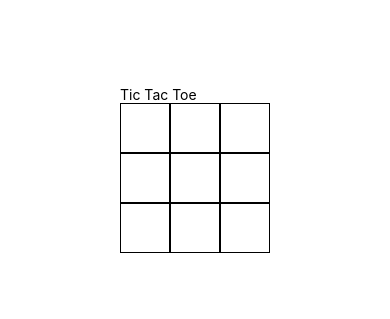
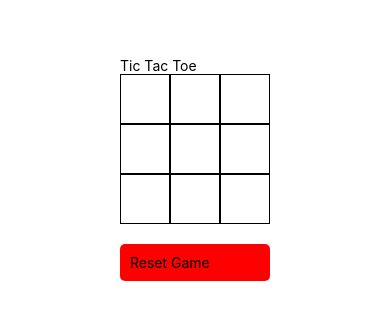
Before and after one commit to spthomas5/tic-tac-toe, a React Native app: screen / in a window 390 px wide. Shown: the part 253-572 px from the top of the page. Built offline with nearby package versions, Linux system fonts and the light colour scheme.

Commit message:
Add reset button

```diff
--- a/src/GameBoard.tsx
+++ b/src/GameBoard.tsx
@@ -1,5 +1,5 @@
 import React, { useState } from 'react';
-import { View, Text, StyleSheet, Alert } from 'react-native';
+import { View, Text, StyleSheet, Alert, TouchableOpacity } from 'react-native';
 import Square from './Square';
 
 type Cell = 'X' | 'O' | null;
@@ -55,7 +55,16 @@ const GameBoard = () => {
   }
 
   return false;
-};
+  };
+
+  const resetGame = () => {
+    setBoard([
+      [null, null, null],
+      [null, null, null],
+      [null, null, null],
+    ]);
+    setIsPlayerTurn(true);
+  };
 
   return (
     <View>
@@ -69,6 +78,10 @@ const GameBoard = () => {
         </View>
       ))}
 
+      <TouchableOpacity style={styles.resetButton} onPress={resetGame} >
+        <Text>Reset Game</Text>
+      </TouchableOpacity>
+
     </View>
   );
 };
@@ -77,6 +90,12 @@ const styles = StyleSheet.create({
   row: {
     flexDirection: 'row',
   },
+  resetButton: {
+    marginTop: 20,
+    padding: 10,
+    backgroundColor: 'red',
+    borderRadius: 5,
+  },
 });
 
 export default GameBoard;
```
